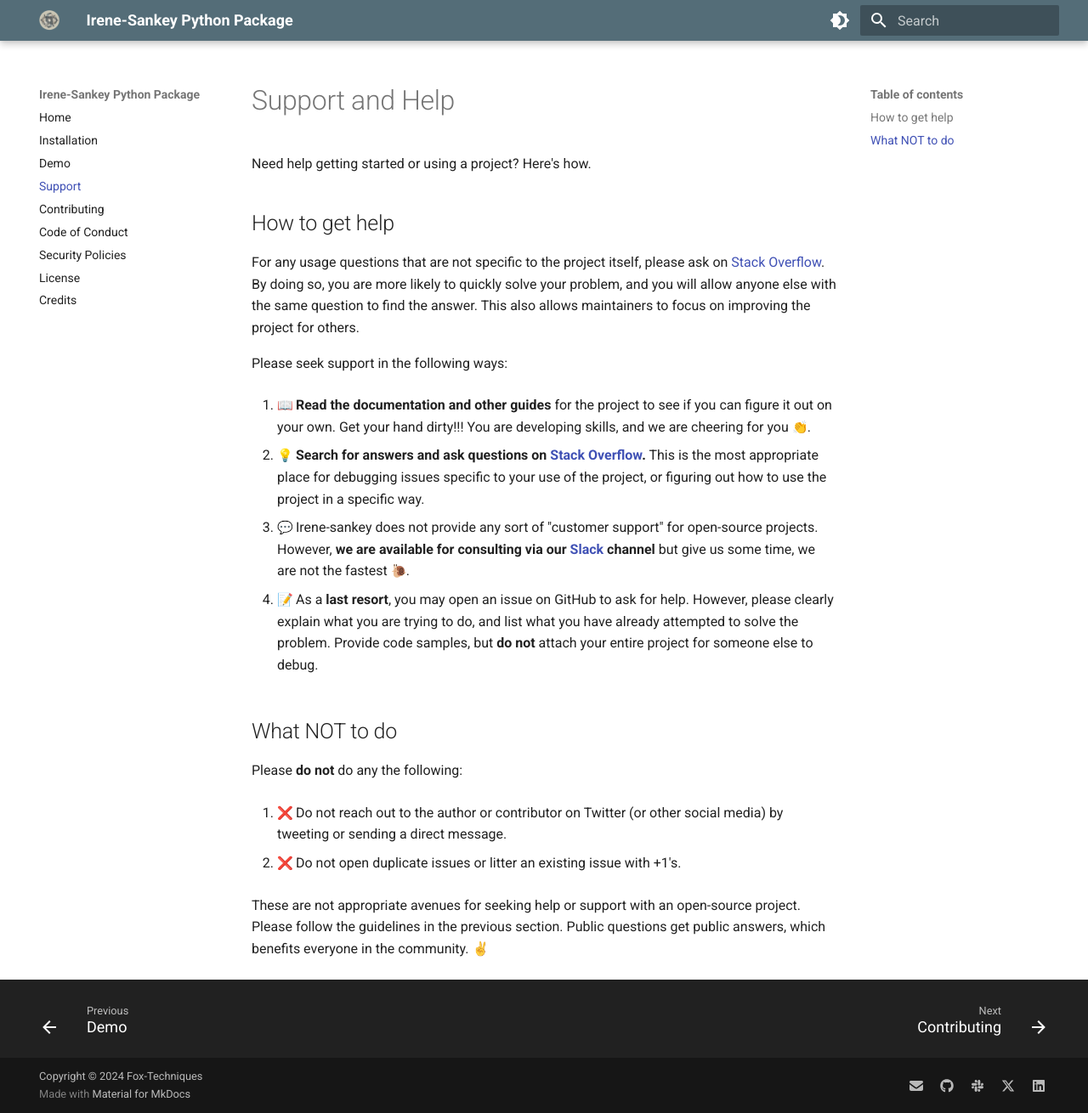
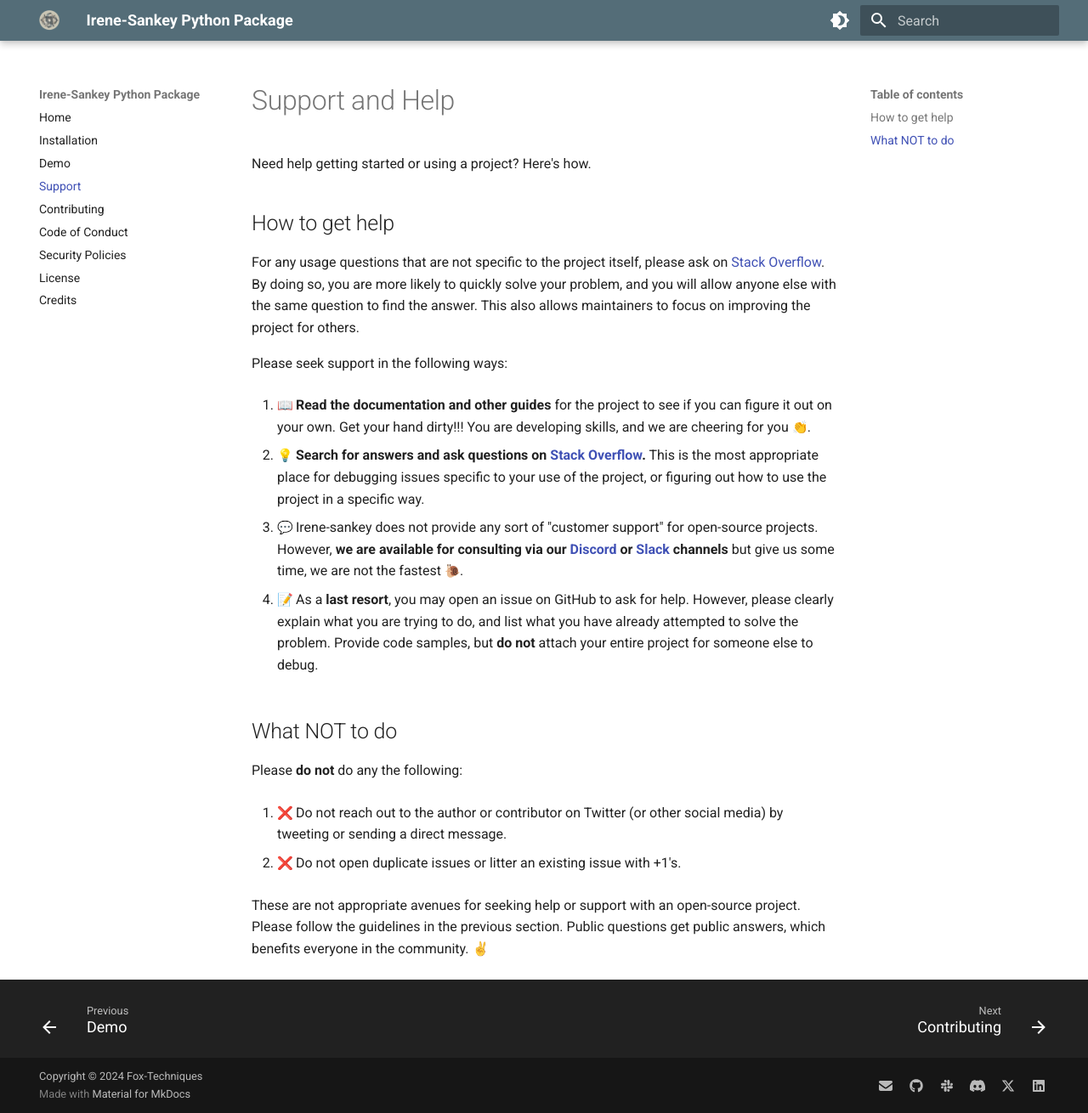
Before and after one commit to fox-techniques/irene-sankey, an MkDocs documentation site: the page built from docs/SUPPORT.md, in a window 1280 px wide and 1310 px high. Shown: the whole window at 85% size. Built offline with MkDocs 1.6.1 and Material for MkDocs 9.7.7, drawn with Linux system fonts in a browser that asks for light colours; emoji names are drawn with the system emoji font.

Commit message:
Discord server is set

```diff
--- a/docs/SUPPORT.md
+++ b/docs/SUPPORT.md
@@ -12,7 +12,7 @@ Please seek support in the following ways:
 
 2. :bulb: **Search for answers and ask questions on [Stack Overflow](https://stackoverflow.com).** This is the most appropriate place for debugging issues specific to your use of the project, or figuring out how to use the project in a specific way.
 
-3. :speech_balloon: Irene-sankey does not provide any sort of "customer support" for open-source projects. However, **we are available for consulting via our [Slack](https://join.slack.com/t/irene-sankey/shared_invite/zt-2tx8bjefp-nZu1EnLZP165mGvPlP9t_Q) channel** but give us some time, we are not the fastest :snail:.
+3. :speech_balloon: Irene-sankey does not provide any sort of "customer support" for open-source projects. However, **we are available for consulting via our [Discord](https://discord.gg/qhNuwspeG4) or [Slack](https://join.slack.com/t/irene-sankey/shared_invite/zt-2tx8bjefp-nZu1EnLZP165mGvPlP9t_Q) channels** but give us some time, we are not the fastest :snail:.
 
 4. :memo: As a **last resort**, you may open an issue on GitHub to ask for help. However, please clearly explain what you are trying to do, and list what you have already attempted to solve the problem. Provide code samples, but **do not** attach your entire project for someone else to debug.
 
--- a/mkdocs.yml
+++ b/mkdocs.yml
@@ -47,6 +47,8 @@ extra:
       link: https://github.com/fox-techniques/irene-sankey
     - icon: fontawesome/brands/slack
       link: https://join.slack.com/t/irene-sankey/shared_invite/zt-2tx8bjefp-nZu1EnLZP165mGvPlP9t_Q
+    - icon: fontawesome/brands/discord
+      link: https://discord.gg/qhNuwspeG4
     - icon: fontawesome/brands/x-twitter
       link: https://x.com/foxtechniques/
     - icon: fontawesome/brands/linkedin
```
